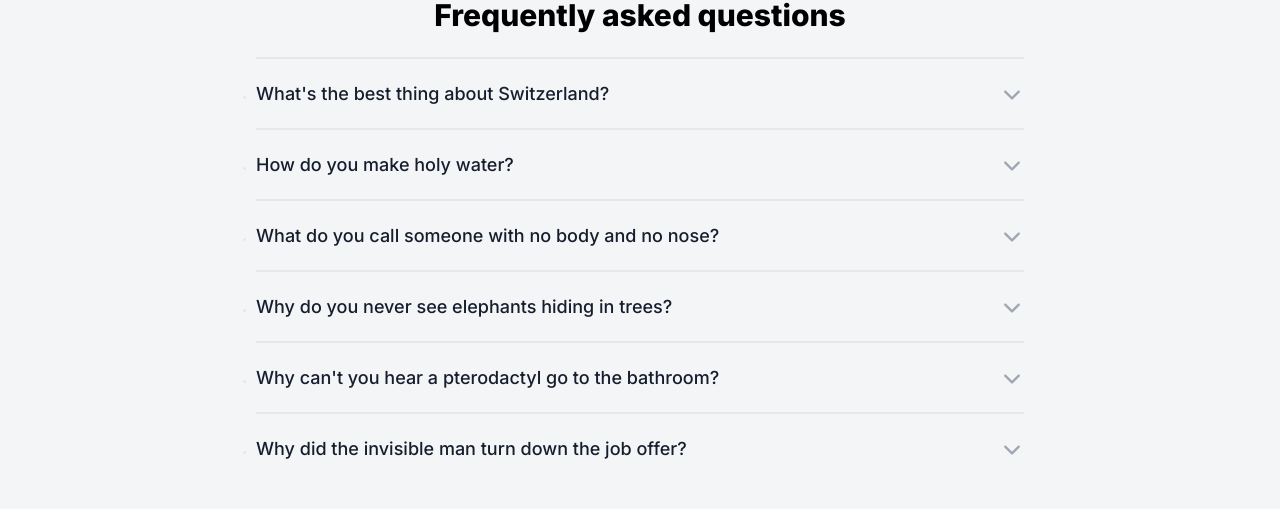
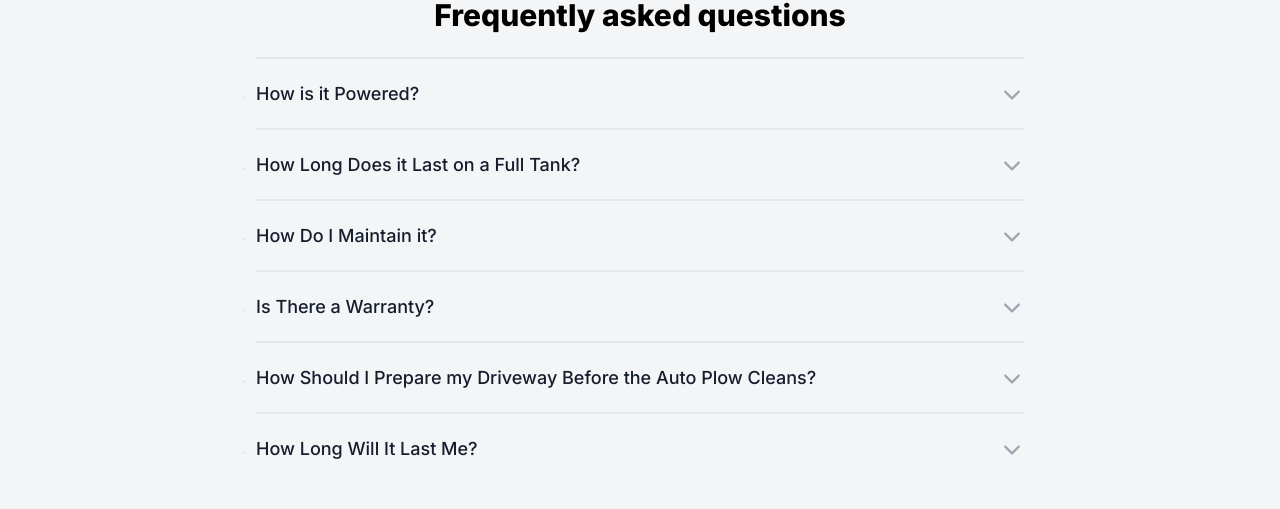
Before and after one commit to Automotize/autoplow, a React (Create React App) app: page / in a window 1280 px wide. Shown: the part 810-1319 px from the top of the page. Built offline with nearby package versions, Linux system fonts and the light colour scheme.

Commit message:
Updated the FAQ

```diff
--- a/src/pages/HeadersPage/HeadersPage.data.ts
+++ b/src/pages/HeadersPage/HeadersPage.data.ts
@@ -52,39 +52,39 @@ export const data = [
 export const data2 = [
   {
     id: '1',
-    question: "What's the best thing about Switzerland?",
+    question: "How is it Powered?",
     answer:
-      "I don't know, but the flag is a big plus. Lorem ipsum dolor sit amet consectetur adipisicing elit. Quas cupiditate laboriosam fugiat.",
+      "All Auto Plow models are powered by gasoline, which can be purchased at a local store, each Auto Plow model is very fuel efficient (the more advanced models require more fuel).",
   },
   {
     id: '2',
-    question: 'How do you make holy water?',
+    question: 'How Long Does it Last on a Full Tank?',
     answer:
-      'You boil the hell out of it. Lorem ipsum dolor sit amet consectetur adipisicing elit. Magnam aut tempora vitae odio inventore fuga aliquam nostrum quod porro. Delectus quia facere id sequi expedita natus.',
+      'Fill up the Auto Plow once and it will last you the whole season!',
   },
   {
     id: '3',
-    question: 'What do you call someone with no body and no nose?',
+    question: 'How Do I Maintain it?',
     answer:
-      'Nobody knows. Lorem ipsum dolor sit amet consectetur adipisicing elit. Culpa, voluptas ipsa quia excepturi, quibusdam natus exercitationem sapiente tempore labore voluptatem.',
+      'The Auto Plow requires very little maintenance. You simply have to ensure that the plow itself is clear of snow after each use to make sure you get the maximum performance.',
   },
   {
     id: '4',
-    question: 'Why do you never see elephants hiding in trees?',
+    question: 'Is There a Warranty?',
     answer:
-      "Because they're so good at it. Lorem ipsum dolor sit amet consectetur adipisicing elit. Quas cupiditate laboriosam fugiat.",
+      "All Auto Plow models come with a standard 90-day warrantee where we will repair or replace your device at no charge! Simply bring it to the place of purchase or ship it straight it to the address listed on the box.",
   },
   {
     id: '5',
-    question: "Why can't you hear a pterodactyl go to the bathroom?",
+    question: "How Should I Prepare my Driveway Before the Auto Plow Cleans?",
     answer:
-      'Because the pee is silent. Lorem ipsum dolor sit amet, consectetur adipisicing elit. Ipsam, quas voluptatibus ex culpa ipsum, aspernatur blanditiis fugiat ullam magnam suscipit deserunt illum natus facilis atque vero consequatur! Quisquam, debitis error.',
+      "To prepare your driveway, simply move your cars into the garage or the street so that the Auto Plow doesn't make contact with it.",
   },
   {
     id: '6',
-    question: 'Why did the invisible man turn down the job offer?',
+    question: 'How Long Will It Last Me?',
     answer:
-      "He couldn't see himself doing it. Lorem ipsum dolor sit, amet consectetur adipisicing elit. Eveniet perspiciatis officiis corrupti tenetur. Temporibus ut voluptatibus, perferendis sed unde rerum deserunt eius.",
+      "The Autoplow is built for longevity, barring any external damage, the Autoplow should last you around ten years!",
   },
 ];
 
```
